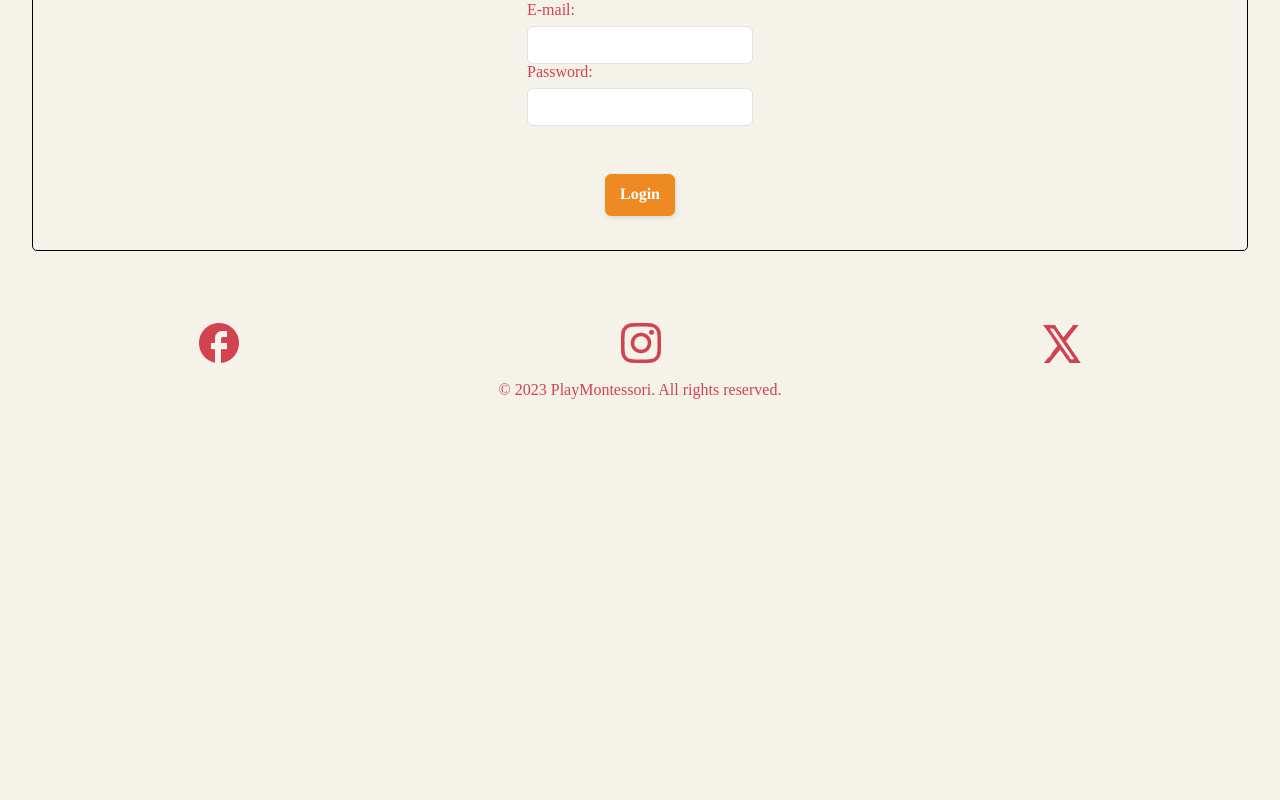
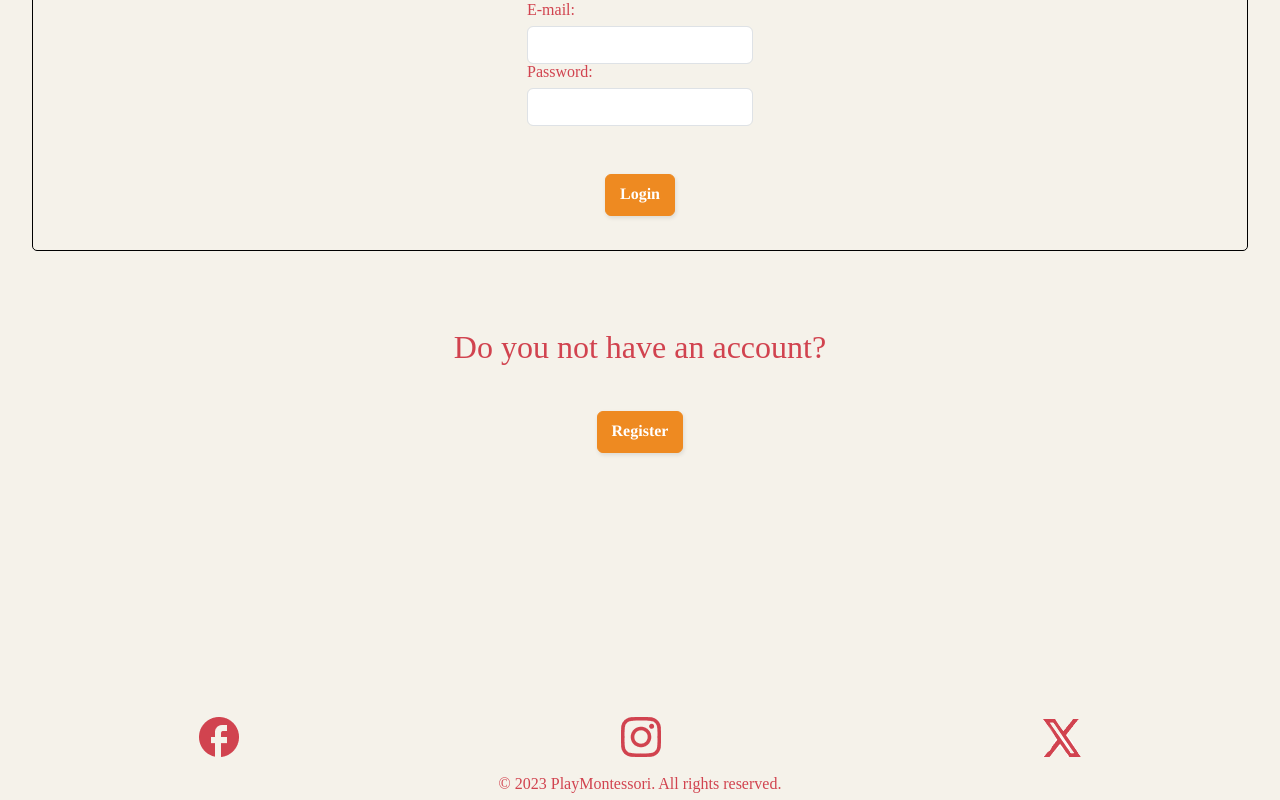
Before and after one commit to Pdromtinez/PlayMontessory-E-Commerce, a React (Vite) app: page /login in a window 1280 px wide. Shown: the part 638-1438 px from the top of the page. Before the commit the page ends 1044 px from the top, so only its background shows below. Built offline with nearby package versions, Linux system fonts and the light colour scheme; a web font is replaced by a local one.

Commit message:
fix(login)modify register btn

```diff
--- a/src/pages/register/Login.jsx
+++ b/src/pages/register/Login.jsx
@@ -25,6 +25,7 @@ function Login() {
   };
 
   return (
+    <>
     <div className='formContainer'>
       <h2 className='loginLabel'>Welcome Back!</h2>
       <Form onSubmit={handleSubmit} className="loginForm">
@@ -49,6 +50,13 @@ function Login() {
         </Button>
       </Form>
     </div>
+    <div className='account'>
+    <h2 className='loginLabel'>Do you not have an account?</h2>
+    <Button className='buttonLogin' type="submit">
+          Register
+    </Button>
+    </div>
+    </>
   );
 }
 
--- a/src/pages/register/login.css
+++ b/src/pages/register/login.css
@@ -79,8 +79,8 @@
   opacity: .5;
 }
 
-input{
-border-radius: 5px;
-border:1px solid #D1434F;
-
+.account{
+  display: flex;
+  flex-direction: column;
+  align-items: center;
 }
```
